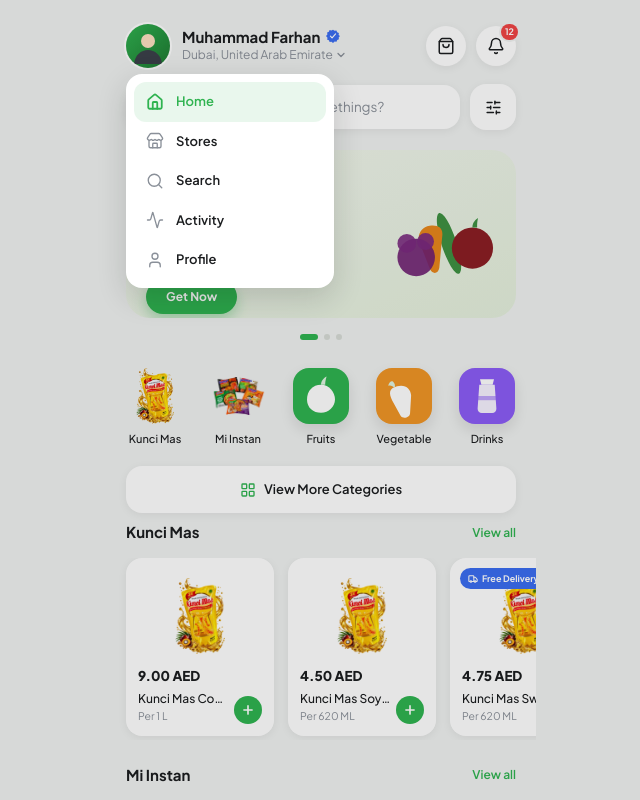
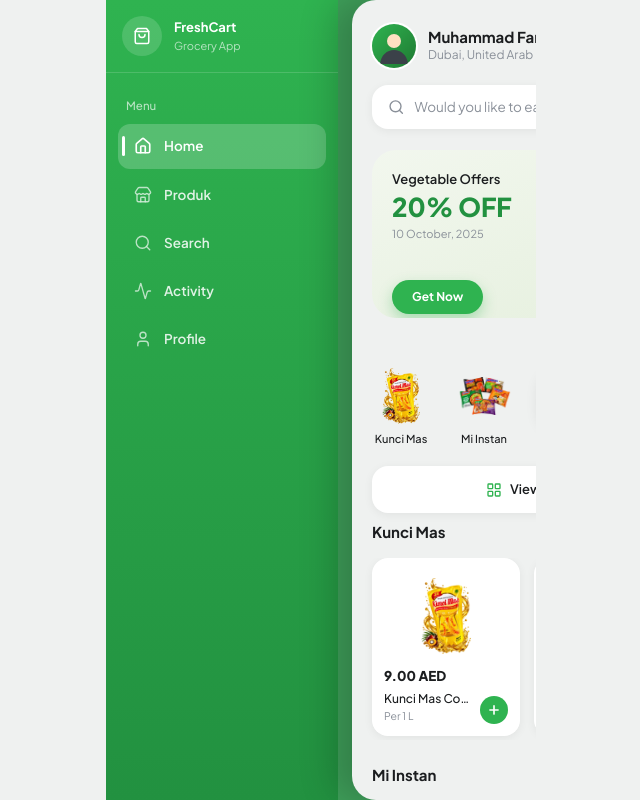
Before and after one commit to xe986232-ai/mykasir, a Next.js app: page / in a window 1280 px wide. Both pictures are taken after a click on the button 467 px from the left and 46 px from the top of the page. Shown: the top 800 px of the page, without its empty margins (319-959 px from the left). Built offline with nearby package versions, Linux system fonts and the light colour scheme.

Commit message:
Ganti nav menu jadi sidebar geser (offcanvas push) sesuai referensi HTML kasir

```diff
--- a/app/page.tsx
+++ b/app/page.tsx
@@ -1,13 +1,12 @@
+import AppShell from "@/components/AppShell";
 import HomeContent from "@/components/HomeContent";
 
 export default function Home() {
   return (
-    <div className="flex min-h-screen justify-center bg-[#EFF1F0]">
-      <div className="flex w-full max-w-[430px] flex-col bg-[#EFF1F0]">
-        <main className="flex-1 pb-4 pt-4">
-          <HomeContent />
-        </main>
-      </div>
-    </div>
+    <AppShell>
+      <main className="flex-1 pb-4 pt-4">
+        <HomeContent />
+      </main>
+    </AppShell>
   );
 }
--- a/app/produk/page.tsx
+++ b/app/produk/page.tsx
@@ -1,3 +1,4 @@
+import AppShell from "@/components/AppShell";
 import ProdukContent from "@/components/ProdukContent";
 
 type ProdukPageProps = {
@@ -8,12 +9,10 @@ export default async function ProdukPage({ searchParams }: ProdukPageProps) {
   const params = await searchParams;
 
   return (
-    <div className="flex min-h-screen justify-center bg-[#EFF1F0]">
-      <div className="flex w-full max-w-[430px] flex-col bg-[#EFF1F0]">
-        <main className="flex-1 pb-4 pt-4">
-          <ProdukContent initialCategory={params.category ?? null} />
-        </main>
-      </div>
-    </div>
+    <AppShell>
+      <main className="flex-1 pb-4 pt-4">
+        <ProdukContent initialCategory={params.category ?? null} />
+      </main>
+    </AppShell>
   );
 }
--- /dev/null
+++ b/components/AppShell.tsx
@@ -0,0 +1,56 @@
+"use client";
+
+import type { ReactNode } from "react";
+import { motion, AnimatePresence } from "framer-motion";
+import { SidebarProvider, useSidebar } from "./SidebarContext";
+import Sidebar, { SIDEBAR_WIDTH, SIDEBAR_GAP } from "./Sidebar";
+
+// Logic ini persis kayak di kode HTML: pas hamburger di-klik, "main-content"
+// (kartu halaman) di-geser ke kanan sejauh sidebar-width + gap buat
+// nampilin sidebar di belakangnya, sudutnya jadi rounded + dikasih shadow.
+function Frame({ children }: { children: ReactNode }) {
+  const { isOpen, close } = useSidebar();
+  const shiftX = SIDEBAR_WIDTH + SIDEBAR_GAP;
+
+  return (
+    <div className="relative mx-auto flex min-h-screen w-full max-w-[430px] flex-col overflow-hidden bg-[#EFF1F0]">
+      <Sidebar />
+
+      <AnimatePresence>
+        {isOpen && (
+          <motion.div
+            initial={{ opacity: 0 }}
+            animate={{ opacity: 1 }}
+            exit={{ opacity: 0 }}
+            transition={{ duration: 0.25 }}
+            onClick={close}
+            style={{ left: SIDEBAR_WIDTH }}
+            className="absolute inset-y-0 right-0 z-20 bg-primary-dark/85"
+          />
+        )}
+      </AnimatePresence>
+
+      <motion.div
+        animate={
+          isOpen
+            ? { x: shiftX, borderRadius: 24 }
+            : { x: 0, borderRadius: 0 }
+        }
+        transition={{ duration: 0.35, ease: [0.4, 0, 0.2, 1] }}
+        className={`relative z-30 flex min-h-screen w-full flex-col bg-[#EFF1F0] ${
+          isOpen ? "shadow-[-18px_0_36px_rgba(0,0,0,0.20)]" : ""
+        }`}
+      >
+        {children}
+      </motion.div>
+    </div>
+  );
+}
+
+export default function AppShell({ children }: { children: ReactNode }) {
+  return (
+    <SidebarProvider>
+      <Frame>{children}</Frame>
+    </SidebarProvider>
+  );
+}
--- a/components/Header.tsx
+++ b/components/Header.tsx
@@ -1,29 +1,11 @@
 "use client";
 
-import { useState } from "react";
-import { motion, AnimatePresence } from "framer-motion";
-import {
-  ShoppingBag,
-  Bell,
-  ChevronDown,
-  Home,
-  Store,
-  Search,
-  Activity,
-  User,
-} from "lucide-react";
-
-const menuItems = [
-  { label: "Home", Icon: Home },
-  { label: "Stores", Icon: Store },
-  { label: "Search", Icon: Search },
-  { label: "Activity", Icon: Activity },
-  { label: "Profile", Icon: User },
-];
+import { motion } from "framer-motion";
+import { ShoppingBag, Bell, ChevronDown } from "lucide-react";
+import { useSidebar } from "./SidebarContext";
 
 export default function Header() {
-  const [menuOpen, setMenuOpen] = useState(false);
-  const [active, setActive] = useState(0);
+  const { isOpen, toggle } = useSidebar();
 
   return (
     <motion.header
@@ -34,10 +16,10 @@ export default function Header() {
     >
       <div className="flex items-center gap-3">
         <button
-          onClick={() => setMenuOpen((v) => !v)}
+          onClick={toggle}
           aria-label="Buka menu navigasi"
-          aria-expanded={menuOpen}
-          className="relative h-11 w-11 shrink-0 overflow-hidden rounded-full bg-gradient-to-br from-[#2FB350] to-[#1F7A32] ring-2 ring-white active:scale-95 transition-transform"
+          aria-expanded={isOpen}
+          className="relative h-11 w-11 shrink-0 overflow-hidden rounded-full bg-gradient-to-br from-[#2FB350] to-[#1F7A32] ring-2 ring-white transition-transform active:scale-95"
         >
           <svg viewBox="0 0 44 44" className="h-full w-full">
             <circle cx="22" cy="17" r="7" fill="#FFE0C2" />
@@ -81,53 +63,6 @@ export default function Header() {
           </span>
         </button>
       </div>
-
-      <AnimatePresence>
-        {menuOpen && (
-          <>
-            <motion.div
-              initial={{ opacity: 0 }}
-              animate={{ opacity: 1 }}
-              exit={{ opacity: 0 }}
-              transition={{ duration: 0.15 }}
-              onClick={() => setMenuOpen(false)}
-              className="fixed inset-0 z-40 bg-black/10"
-            />
-            <motion.div
-              initial={{ opacity: 0, y: -8, scale: 0.96 }}
-              animate={{ opacity: 1, y: 0, scale: 1 }}
-              exit={{ opacity: 0, y: -8, scale: 0.96 }}
-              transition={{ duration: 0.18, ease: "easeOut" }}
-              className="absolute left-5 top-[58px] z-50 w-52 overflow-hidden rounded-2xl bg-white p-2 shadow-[0_10px_30px_rgba(20,24,20,0.16)]"
-            >
-              {menuItems.map(({ label, Icon }, i) => {
-                const isActive = active === i;
-                return (
-                  <button
-                    key={label}
-                    onClick={() => {
-                      setActive(i);
-                      setMenuOpen(false);
-                    }}
-                    className={`flex w-full items-center gap-3 rounded-xl px-3 py-2.5 text-left text-[13px] font-semibold transition-colors ${
-                      isActive
-                        ? "bg-primary/10 text-primary"
-                        : "text-ink hover:bg-[#F4F5F4]"
-                    }`}
-                  >
-                    <Icon
-                      size={18}
-                      strokeWidth={isActive ? 2.4 : 1.8}
-                      className={isActive ? "text-primary" : "text-gray"}
-                    />
-                    {label}
-                  </button>
-                );
-              })}
-            </motion.div>
-          </>
-        )}
-      </AnimatePresence>
     </motion.header>
   );
 }
--- /dev/null
+++ b/components/Sidebar.tsx
@@ -0,0 +1,85 @@
+"use client";
+
+import Link from "next/link";
+import { usePathname } from "next/navigation";
+import { Home, Store, Search, Activity, User } from "lucide-react";
+import { useSidebar } from "./SidebarContext";
+
+// Sama seperti --sidebar-w & gap di kode HTML aslinya, cuma diskalakan
+// biar pas dengan frame kartu mobile (max-w-430) di app ini.
+export const SIDEBAR_WIDTH = 232;
+export const SIDEBAR_GAP = 14;
+
+const navItems = [
+  { label: "Home", href: "/", Icon: Home },
+  { label: "Produk", href: "/produk", Icon: Store },
+  { label: "Search", href: "/produk", Icon: Search },
+  { label: "Activity", href: "#", Icon: Activity },
+  { label: "Profile", href: "#", Icon: User },
+];
+
+export default function Sidebar() {
+  const { close } = useSidebar();
+  const pathname = usePathname();
+
+  return (
+    <aside
+      style={{ width: SIDEBAR_WIDTH }}
+      className="absolute inset-y-0 left-0 z-10 flex flex-col overflow-y-auto bg-gradient-to-b from-primary to-primary-dark"
+    >
+      <div className="flex items-center gap-3 border-b border-white/15 p-4">
+        <div className="flex h-10 w-10 shrink-0 items-center justify-center rounded-full bg-white/15">
+          <svg
+            width="18"
+            height="18"
+            viewBox="0 0 24 24"
+            fill="none"
+            stroke="#fff"
+            strokeWidth="2"
+            strokeLinecap="round"
+            strokeLinejoin="round"
+          >
+            <path d="M6 2L3 6v14a2 2 0 002 2h14a2 2 0 002-2V6l-3-4z" />
+            <line x1="3" y1="6" x2="21" y2="6" />
+            <path d="M16 10a4 4 0 01-8 0" />
+          </svg>
+        </div>
+        <div>
+          <div className="text-[13px] font-bold text-white">FreshCart</div>
+          <div className="text-[11px] text-white/65">Grocery App</div>
+        </div>
+      </div>
+
+      <nav className="flex-1 py-2">
+        <div className="px-5 pb-1.5 pt-4 text-[11.5px] font-medium text-white/65">
+          Menu
+        </div>
+        {navItems.map(({ label, href, Icon }) => {
+          const isActive = href !== "#" && pathname === href;
+          return (
+            <Link
+              key={label}
+              href={href}
+              onClick={close}
+              className={`relative mx-3 my-1 flex items-center gap-3 rounded-xl px-4 py-3 text-[13.5px] font-semibold transition-colors ${
+                isActive
+                  ? "bg-white/20 text-white"
+                  : "text-white/85 hover:bg-white/10"
+              }`}
+            >
+              {isActive && (
+                <span className="absolute left-1 top-1/2 h-5 w-[3px] -translate-y-1/2 rounded-full bg-white" />
+              )}
+              <Icon
+                size={18}
+                strokeWidth={isActive ? 2.2 : 1.8}
+                className={isActive ? "opacity-100" : "opacity-80"}
+              />
+              {label}
+            </Link>
+          );
+        })}
+      </nav>
+    </aside>
+  );
+}
--- /dev/null
+++ b/components/SidebarContext.tsx
@@ -0,0 +1,35 @@
+"use client";
+
+import { createContext, useContext, useState, type ReactNode } from "react";
+
+type SidebarContextValue = {
+  isOpen: boolean;
+  open: () => void;
+  close: () => void;
+  toggle: () => void;
+};
+
+const SidebarContext = createContext<SidebarContextValue | null>(null);
+
+export function SidebarProvider({ children }: { children: ReactNode }) {
+  const [isOpen, setIsOpen] = useState(false);
+
+  const value: SidebarContextValue = {
+    isOpen,
+    open: () => setIsOpen(true),
+    close: () => setIsOpen(false),
+    toggle: () => setIsOpen((v) => !v),
+  };
+
+  return (
+    <SidebarContext.Provider value={value}>{children}</SidebarContext.Provider>
+  );
+}
+
+export function useSidebar() {
+  const ctx = useContext(SidebarContext);
+  if (!ctx) {
+    throw new Error("useSidebar must be used within a SidebarProvider");
+  }
+  return ctx;
+}
```
